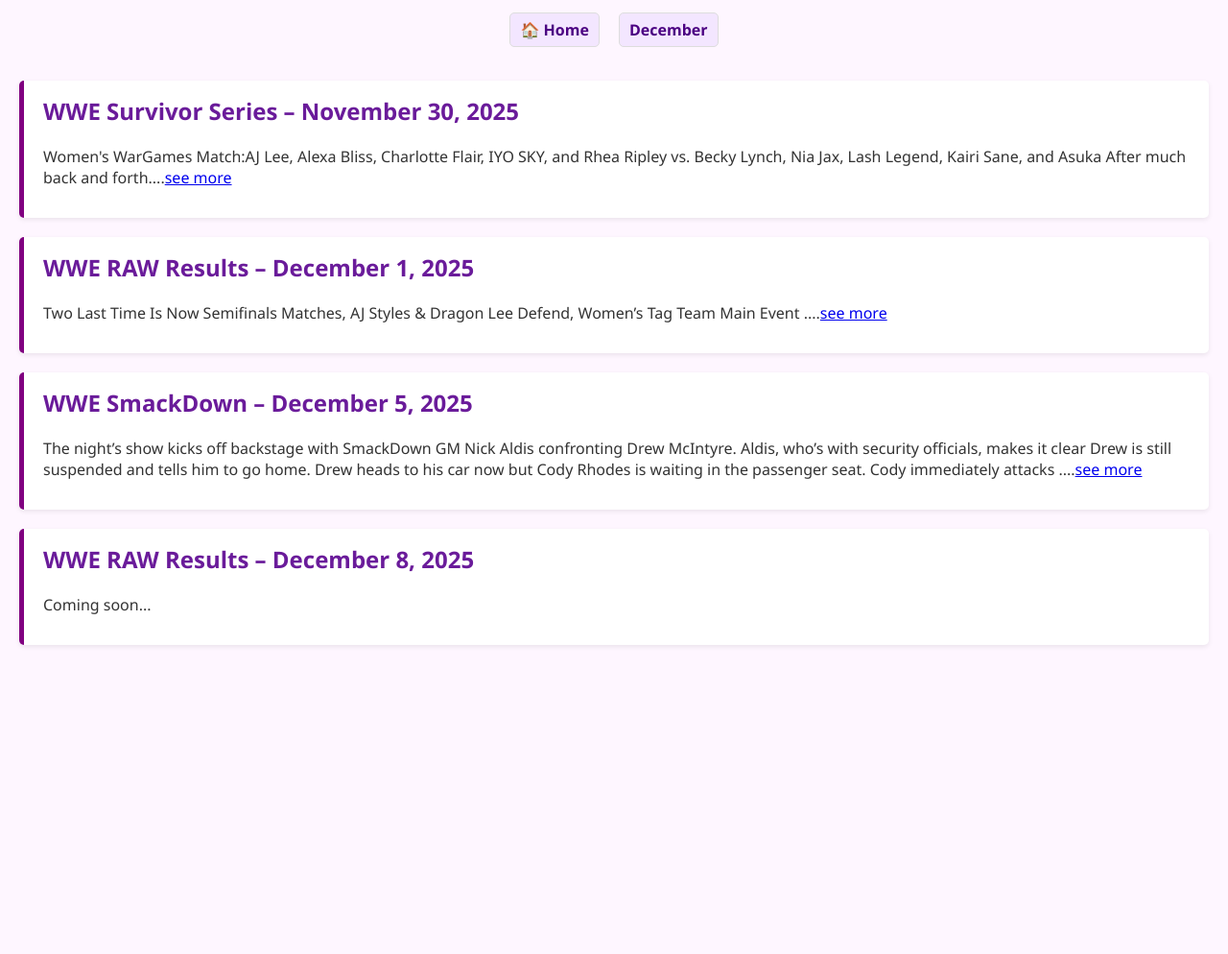
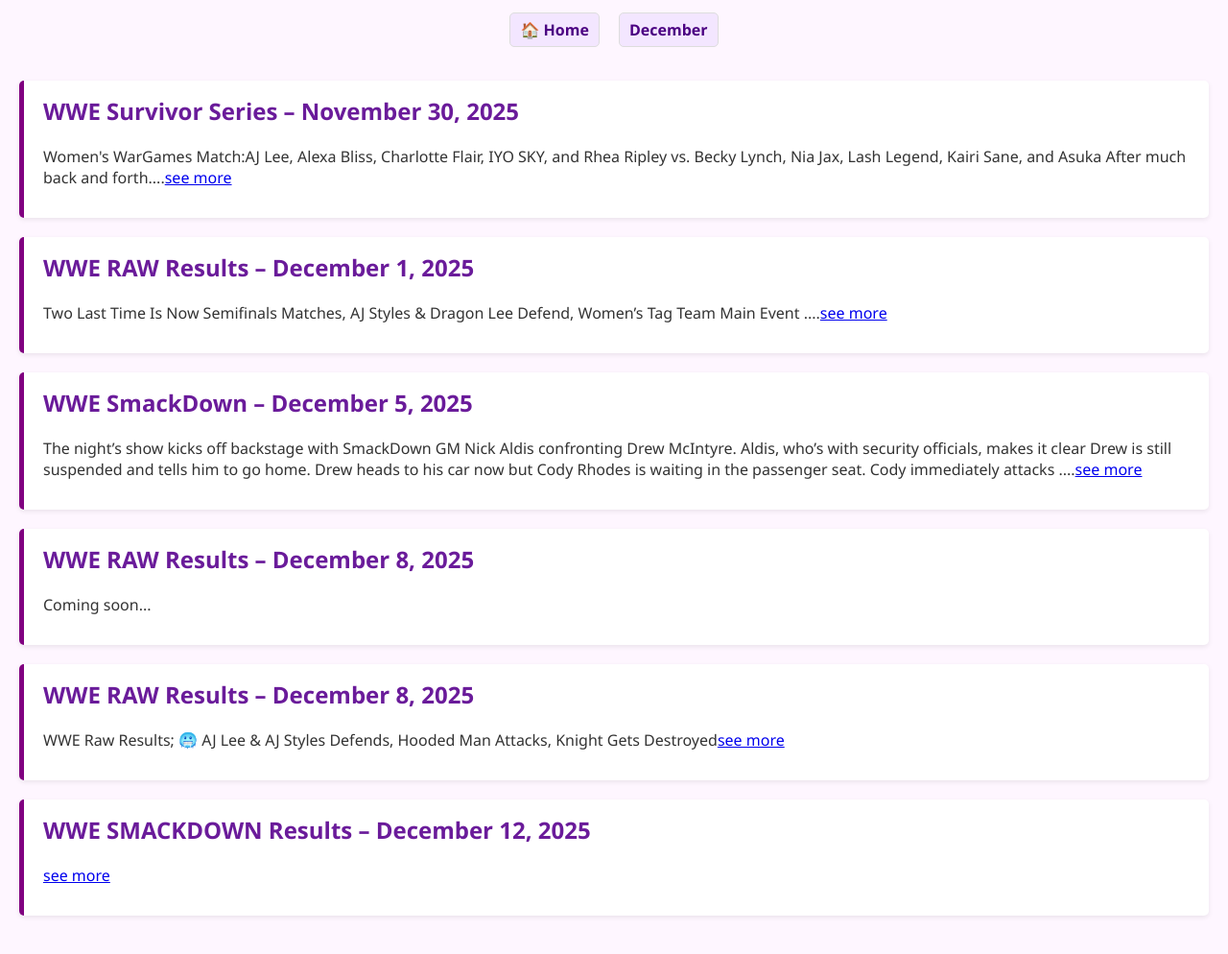
Before and after one commit to nestorypalmer-cpu/Many-In_One-website, a plain HTML site: page WWE.html in a window 1280 px wide. Shown: the part 106-1100 px from the top of the page at 96% size. Before the commit the page ends 818 px from the top, so only its background shows below. Drawn offline with Linux system fonts and the light colour scheme.

Commit message:
Update WWE.html with December 2025 results
Added new WWE results and matches for December 2025.

```diff
--- a/WWE.html
+++ b/WWE.html
@@ -79,5 +79,17 @@
     <p>Coming soon...</p>
   </div>
 
+  <div class="category">
+    <h2>WWE RAW Results – December 8, 2025</h2>
+    <p> WWE Raw Results; 🥶 AJ Lee & AJ Styles Defends, Hooded Man Attacks, Knight Gets Destroyed<a href="4BRAW12.html">see more </a></p> </p>
+  </div>
+
+<div class="category">
+
+   <h2>WWE SMACKDOWN Results – December 12, 2025 </h2>
+<p>  <a href="5BSMACK12.html">see more </a></p>
+
+  </div>
+
 </body>
 </html>
```
